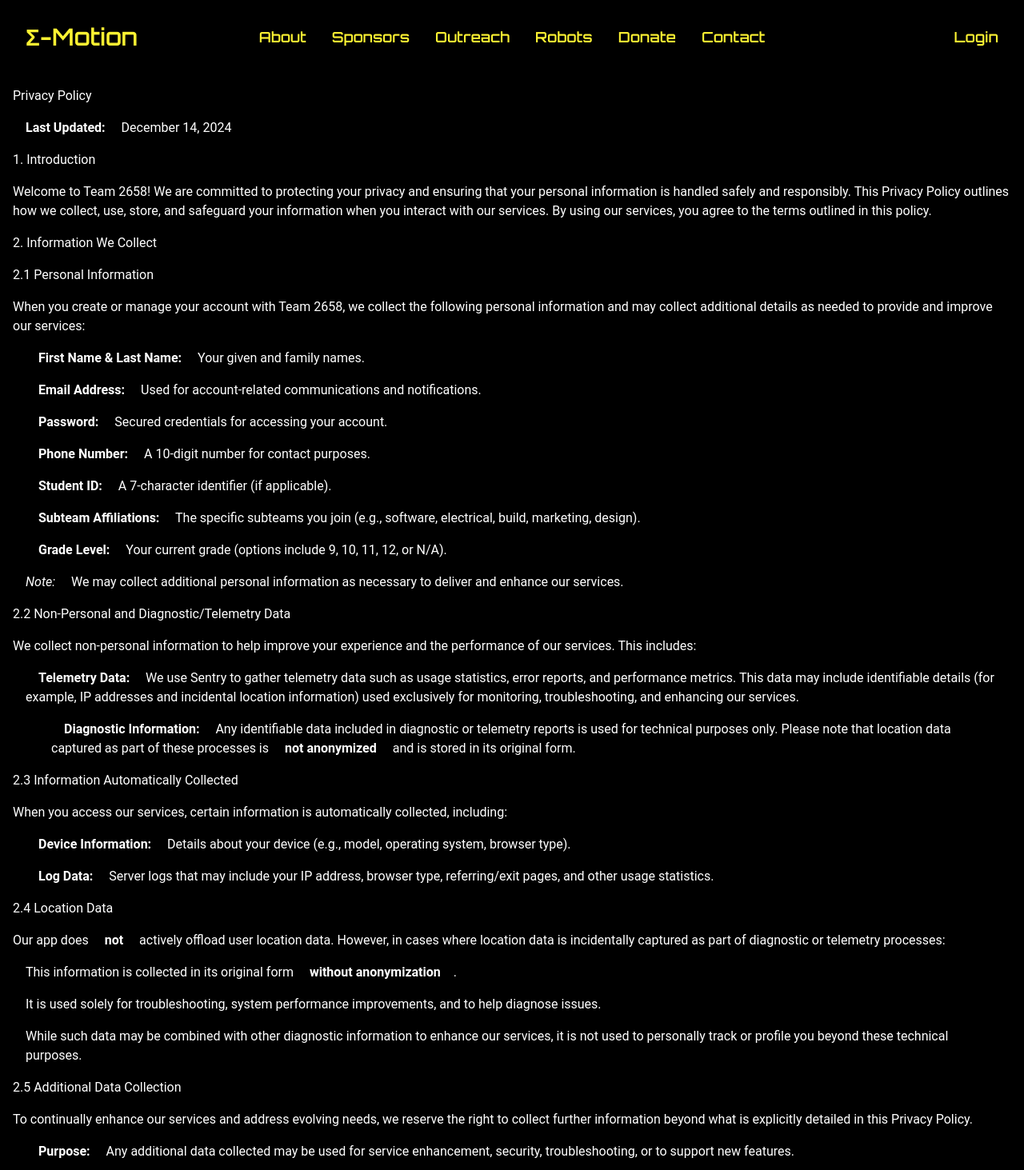
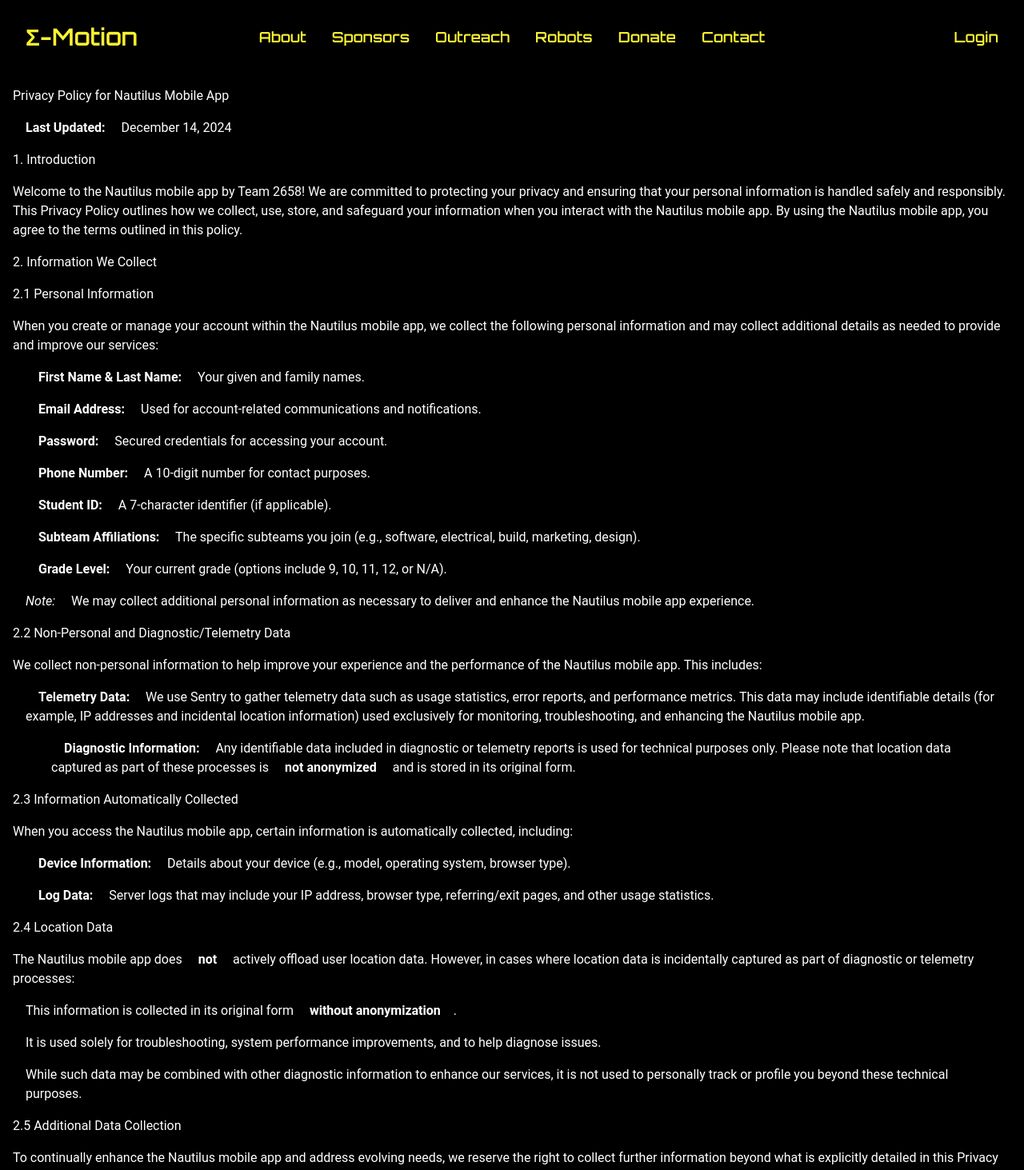
Before and after one commit to frc-emotion/website, a Next.js app: page /privacy-policy in a window 1280 px wide. Shown: the top 1463 px of the page at 80% size. Built offline with nearby package versions, Linux system fonts and the light colour scheme.

Commit message:
Update page.tsx

```diff
--- a/src/app/(public)/privacy-policy/page.tsx
+++ b/src/app/(public)/privacy-policy/page.tsx
@@ -3,16 +3,16 @@ import ReactMarkdown from "react-markdown";
 import "./index.css";
 
 const privacyPolicy = `
-# Privacy Policy
+# Privacy Policy for Nautilus Mobile App
 **Last Updated:** December 14, 2024
 
 ## 1. Introduction
-Welcome to Team 2658! We are committed to protecting your privacy and ensuring that your personal information is handled safely and responsibly. This Privacy Policy outlines how we collect, use, store, and safeguard your information when you interact with our services. By using our services, you agree to the terms outlined in this policy.
+Welcome to the Nautilus mobile app by Team 2658! We are committed to protecting your privacy and ensuring that your personal information is handled safely and responsibly. This Privacy Policy outlines how we collect, use, store, and safeguard your information when you interact with the Nautilus mobile app. By using the Nautilus mobile app, you agree to the terms outlined in this policy.
 
 ## 2. Information We Collect
 
 ### 2.1 Personal Information
-When you create or manage your account with Team 2658, we collect the following personal information and may collect additional details as needed to provide and improve our services:
+When you create or manage your account within the Nautilus mobile app, we collect the following personal information and may collect additional details as needed to provide and improve our services:
 - **First Name & Last Name:** Your given and family names.
 - **Email Address:** Used for account-related communications and notifications.
 - **Password:** Secured credentials for accessing your account.
@@ -21,32 +21,32 @@ When you create or manage your account with Team 2658, we collect the following
 - **Subteam Affiliations:** The specific subteams you join (e.g., software, electrical, build, marketing, design).
 - **Grade Level:** Your current grade (options include 9, 10, 11, 12, or N/A).
 
-*Note:* We may collect additional personal information as necessary to deliver and enhance our services.
+*Note:* We may collect additional personal information as necessary to deliver and enhance the Nautilus mobile app experience.
 
 ### 2.2 Non-Personal and Diagnostic/Telemetry Data
-We collect non-personal information to help improve your experience and the performance of our services. This includes:
-- **Telemetry Data:** We use Sentry to gather telemetry data such as usage statistics, error reports, and performance metrics. This data may include identifiable details (for example, IP addresses and incidental location information) used exclusively for monitoring, troubleshooting, and enhancing our services.
+We collect non-personal information to help improve your experience and the performance of the Nautilus mobile app. This includes:
+- **Telemetry Data:** We use Sentry to gather telemetry data such as usage statistics, error reports, and performance metrics. This data may include identifiable details (for example, IP addresses and incidental location information) used exclusively for monitoring, troubleshooting, and enhancing the Nautilus mobile app.
   - **Diagnostic Information:** Any identifiable data included in diagnostic or telemetry reports is used for technical purposes only. Please note that location data captured as part of these processes is **not anonymized** and is stored in its original form.
 
 ### 2.3 Information Automatically Collected
-When you access our services, certain information is automatically collected, including:
+When you access the Nautilus mobile app, certain information is automatically collected, including:
 - **Device Information:** Details about your device (e.g., model, operating system, browser type).
 - **Log Data:** Server logs that may include your IP address, browser type, referring/exit pages, and other usage statistics.
 
 ### 2.4 Location Data
-Our app does **not** actively offload user location data. However, in cases where location data is incidentally captured as part of diagnostic or telemetry processes:
+The Nautilus mobile app does **not** actively offload user location data. However, in cases where location data is incidentally captured as part of diagnostic or telemetry processes:
 - This information is collected in its original form **without anonymization**.
 - It is used solely for troubleshooting, system performance improvements, and to help diagnose issues.
 - While such data may be combined with other diagnostic information to enhance our services, it is not used to personally track or profile you beyond these technical purposes.
 
 ### 2.5 Additional Data Collection
-To continually enhance our services and address evolving needs, we reserve the right to collect further information beyond what is explicitly detailed in this Privacy Policy.
+To continually enhance the Nautilus mobile app and address evolving needs, we reserve the right to collect further information beyond what is explicitly detailed in this Privacy Policy.
 - **Purpose:** Any additional data collected may be used for service enhancement, security, troubleshooting, or to support new features.
 - **Compliance:** All additional data will be processed in accordance with this Privacy Policy, and you will be informed of any significant changes to our data collection practices.
 
 ## 3. How We Use Your Information
 We use the collected information to:
-- **Provide and Maintain Services:** Facilitate account creation, login, and management.
+- **Provide and Maintain the Nautilus Mobile App:** Facilitate account creation, login, and management.
 - **Improve User Experience:** Analyze usage patterns to enhance functionality and performance.
 - **Communicate with You:** Send important updates, security alerts, and support messages.
 - **Ensure Security:** Monitor for fraudulent activities and protect against unauthorized access.
@@ -59,7 +59,7 @@ We use the collected information to:
 - **Data Encryption:** Sensitive information, such as passwords, is encrypted both in transit and at rest.
 
 ## 5. Use of Third-Party Services
-- **Sentry:** We use Sentry for telemetry and error tracking purposes. Sentry collects non-personal and diagnostic data, including identifiable details (such as location telemetry data that is not anonymized), solely to help us identify and resolve issues within our services. For more information, please review Sentry’s Privacy Policy.
+- **Sentry:** We use Sentry for telemetry and error tracking purposes. Sentry collects non-personal and diagnostic data, including identifiable details (such as location telemetry data that is not anonymized), solely to help us identify and resolve issues within the Nautilus mobile app. For more information, please review Sentry’s Privacy Policy.
 
 ## 6. Data Sharing and Disclosure
 We do not share, sell, or disclose your personal information to third parties, except under the following circumstances:
@@ -84,21 +84,21 @@ To exercise any of these rights, please contact a Team 2658 lead using the conta
 - **Legal Obligations:** We may retain certain information as required by law or for legitimate business purposes.
 
 ## 9. Children’s Privacy
-Our services are intended for individuals aged 13 or older. We do not knowingly collect personal information from children under 13. If you become aware that a child under 13 has provided us with personal information without parental consent, please contact us immediately so we can take appropriate action.
+The Nautilus mobile app is intended for individuals aged 13 or older. We do not knowingly collect personal information from children under 13. If you become aware that a child under 13 has provided us with personal information without parental consent, please contact us immediately so we can take appropriate action.
 
 ## 10. Changes to This Privacy Policy
-We may update this Privacy Policy periodically. Any changes will be posted on this page with an updated effective date. We encourage you to review this policy regularly to stay informed about how we are protecting your information.
+We may update this Privacy Policy periodically. Any changes will be posted on this page with an updated effective date. We encourage you to review this policy regularly to stay informed about how we are protecting your information in the Nautilus mobile app.
 
 ## 11. Contact Us
 If you have any questions, concerns, or requests regarding this Privacy Policy or our data practices, please contact a Team 2658 lead.
 
 ## 12. Consent
-By using our services, you hereby consent to this Privacy Policy and agree to its terms.
+By using the Nautilus mobile app, you hereby consent to this Privacy Policy and agree to its terms.
 
 ## 13. Miscellaneous
-- **International Transfers:** If you access our services from outside the United States, please be aware that your data may be transferred to and processed in the United States.
-- **Third-Party Links:** Our services may include links to third-party websites. We are not responsible for the privacy practices or content of these external sites.
-- **Future Data Collection:** We reserve the right to adjust and expand the types of data we collect in order to enhance our services. Any additional data collected in the future will be processed in accordance with this Privacy Policy.
+- **International Transfers:** If you access the Nautilus mobile app from outside the United States, please be aware that your data may be transferred to and processed in the United States.
+- **Third-Party Links:** The Nautilus mobile app may include links to third-party websites. We are not responsible for the privacy practices or content of these external sites.
+- **Future Data Collection:** We reserve the right to adjust and expand the types of data we collect in order to enhance the Nautilus mobile app. Any additional data collected in the future will be processed in accordance with this Privacy Policy.
 
 **FRC Team 2658 - Rancho Bernardo High School**
 13010 Paseo Lucido – San Diego, CA 92128
```
